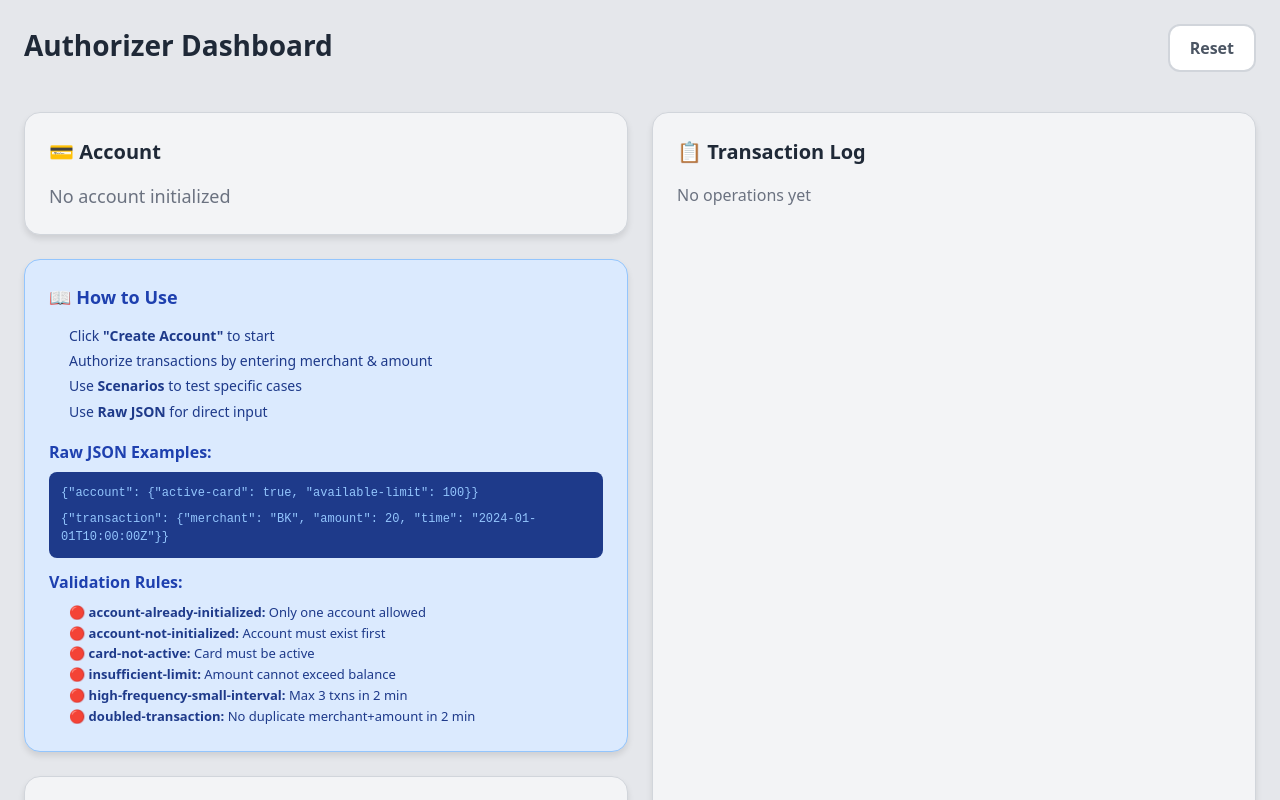
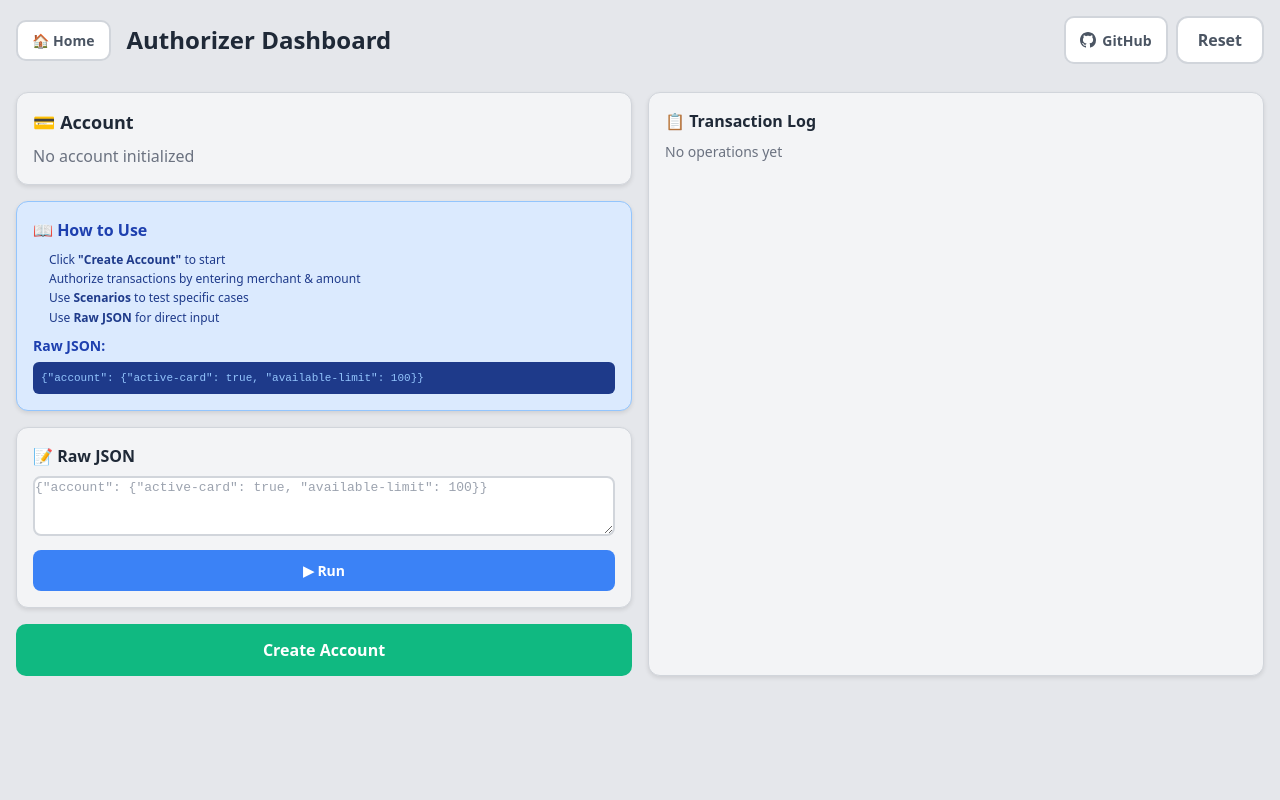
Before and after one commit to rubenct/authorizer, a React (Vite) app in the folder frontend/: page / in a window 1280 px wide. Shown: the top 800 px of the page. Built offline with nearby package versions, Linux system fonts and the light colour scheme.

Commit message:
Add Home/GitHub links with icons and optimize initial view

```diff
--- a/frontend/src/App.jsx
+++ b/frontend/src/App.jsx
@@ -7,7 +7,7 @@ const scenarios = [
   { id: 'high', name: 'High Frequency', ops: [{ account: {'active-card':true, 'available-limit':100 }}, { transaction:{ merchant:'A', amount:10, time:new Date(Date.now()-1000) }}, { transaction:{ merchant:'B', amount:10, time:new Date(Date.now()-500) }}, { transaction:{ merchant:'C', amount:10, time:new Date() }}, { transaction:{ merchant:'D', amount:10, time:new Date() }}]},
 ];
 
-const cardStyle = { background: '#f3f4f6', border: '1px solid #d1d5db', borderRadius: 16, padding: 24, boxShadow: '0 4px 6px rgba(0,0,0,0.1)' };
+const cardStyle = { background: '#f3f4f6', border: '1px solid #d1d5db', borderRadius: 12, padding: 16, boxShadow: '0 2px 4px rgba(0,0,0,0.1)' };
 
 function App() {
   const { account, transactions, log, violations, createAccount, authorizeTransaction, reset, loadScenario, process } = useAuthorizer();
@@ -44,23 +44,30 @@ function App() {
   const balanceColor = !account ? '#6b7280' : account.availableLimit > 300 ? '#059669' : account.availableLimit > 100 ? '#d97706' : '#dc2626';
 
   return (
-    <div style={{ minHeight: '100vh', background: '#e5e7eb', color: '#111827', padding: 24 }}>
-      <div style={{ display: 'flex', justifyContent: 'space-between', marginBottom: 24, paddingBottom: 16 }}>
-        <h1 style={{ fontSize: 28, fontWeight: 'bold', color: '#1f2937' }}>Authorizer Dashboard</h1>
+    <div style={{ minHeight: '100vh', background: '#e5e7eb', color: '#111827', padding: 16 }}>
+      <div style={{ display: 'flex', justifyContent: 'space-between', marginBottom: 16, paddingBottom: 12 }}>
+        <div style={{ display: 'flex', alignItems: 'center', gap: 16 }}>
+          <a href="https://www.rcarino.com/" style={{ textDecoration: 'none', padding: '8px 14px', background: '#fff', border: '2px solid #d1d5db', borderRadius: 10, color: '#4b5563', fontWeight: 600, fontSize: 14 }}>🏠 Home</a>
+          <h1 style={{ fontSize: 24, fontWeight: 'bold', color: '#1f2937' }}>Authorizer Dashboard</h1>
+        </div>
         <div style={{ display: 'flex', gap: 8, position: 'relative' }}>
+          <a href="#" target="_blank" rel="noopener noreferrer" style={{ padding: '8px 14px', background: '#fff', border: '2px solid #d1d5db', borderRadius: 10, color: '#4b5563', fontWeight: 600, fontSize: 14, textDecoration: 'none', display: 'flex', alignItems: 'center', gap: 6 }}>
+            <svg height="16" viewBox="0 0 16 16" version="1.1" width="16" fill="currentColor"><path d="M8 0C3.58 0 0 3.58 0 8c0 3.54 2.29 6.53 5.47 7.59.4.07.55-.17.55-.38 0-.19-.01-.82-.01-1.49-2.01.37-2.53-.49-2.69-.94-.09-.23-.48-.94-.82-1.13-.28-.15-.68-.52-.01-.53.63-.01 1.08.58 1.23.82.72 1.21 1.87.87 2.33.66.07-.52.28-.87.51-1.07-1.78-.2-3.64-.89-3.64-3.95 0-.87.31-1.59.82-2.15-.08-.2-.36-1.02.08-2.12 0 0 .67-.21 2.2.82.64-.18 1.32-.27 2-.27.68 0 1.36.09 2 .27 1.53-1.04 2.2-.82 2.2-.82.44 1.1.16 1.92.08 2.12.51.56.82 1.27.82 2.15 0 3.07-1.87 3.75-3.65 3.95.29.25.54.73.54 1.48 0 1.07-.01 1.93-.01 2.2 0 .21.15.46.55.38A8.013 8.013 0 0016 8c0-4.42-3.58-8-8-8z"></path></svg>
+            GitHub
+          </a>
           {viewMode === 'high-level' && (
             <button
               onMouseEnter={() => setShowHelp(true)}
               onMouseLeave={() => setShowHelp(false)}
-              style={{ padding: '10px 16px', background: '#fff', border: '2px solid #d1d5db', borderRadius: 12, color: '#4b5563', fontWeight: 600, fontSize: 18, cursor: 'help' }}
+              style={{ padding: '8px 14px', background: '#fff', border: '2px solid #d1d5db', borderRadius: 10, color: '#4b5563', fontWeight: 600, fontSize: 16, cursor: 'help' }}
             >
               ?
             </button>
           )}
           {showHelp && viewMode === 'high-level' && (
-            <div style={{ position: 'absolute', top: 50, right: 0, width: 280, background: '#fff', border: '2px solid #d1d5db', borderRadius: 12, padding: 16, boxShadow: '0 8px 16px rgba(0,0,0,0.15)', zIndex: 100 }}>
-              <h4 style={{ fontSize: 16, fontWeight: 700, marginBottom: 12, color: '#1f2937' }}>📖 Validation Rules</h4>
-              <ul style={{ fontSize: 13, lineHeight: 1.8, color: '#4b5563', paddingLeft: 16 }}>
+            <div style={{ position: 'absolute', top: 40, right: 0, width: 240, background: '#fff', border: '2px solid #d1d5db', borderRadius: 10, padding: 12, boxShadow: '0 4px 8px rgba(0,0,0,0.15)', zIndex: 100 }}>
+              <h4 style={{ fontSize: 14, fontWeight: 700, marginBottom: 8, color: '#1f2937' }}>📖 Validation Rules</h4>
+              <ul style={{ fontSize: 12, lineHeight: 1.6, color: '#4b5563', paddingLeft: 12 }}>
                 <li>🔴 <strong>account-already-initialized:</strong> Only one account allowed</li>
                 <li>🔴 <strong>account-not-initialized:</strong> Account must exist first</li>
                 <li>🔴 <strong>card-not-active:</strong> Card must be active</li>
@@ -74,11 +81,11 @@ function App() {
         </div>
       </div>
 
-      <div style={{ display: 'grid', gridTemplateColumns: '1fr 1fr', gap: 24 }}>
-        <div style={{ display: 'flex', flexDirection: 'column', gap: 24 }}>
+      <div style={{ display: 'grid', gridTemplateColumns: '1fr 1fr', gap: 16 }}>
+        <div style={{ display: 'flex', flexDirection: 'column', gap: 16 }}>
           <div style={cardStyle}>
-            <h2 style={{ fontSize: 20, fontWeight: 700, marginBottom: 16, color: '#1f2937' }}>💳 Account</h2>
-            {!account ? <p style={{ color: '#6b7280', fontSize: 18 }}>No account initialized</p> : <p style={{ fontSize: 56, fontWeight: 'bold', color: balanceColor }}>${account?.availableLimit}</p>}
+            <h2 style={{ fontSize: 18, fontWeight: 700, marginBottom: 8, color: '#1f2937' }}>💳 Account</h2>
+            {!account ? <p style={{ color: '#6b7280', fontSize: 16 }}>No account initialized</p> : <p style={{ fontSize: 36, fontWeight: 'bold', color: balanceColor }}>${account?.availableLimit}</p>}
           </div>
 
           {violations.length > 0 && (
@@ -90,58 +97,48 @@ function App() {
 
           {viewMode === 'initial' && (
             <>
-              <div style={{ ...cardStyle, background: '#dbeafe', borderColor: '#93c5fd' }}>
-                <h3 style={{ fontSize: 18, fontWeight: 700, marginBottom: 12, color: '#1e40af' }}>📖 How to Use</h3>
-                <ul style={{ color: '#1e3a8a', fontSize: 14, lineHeight: 1.8, paddingLeft: 20 }}>
+              <div style={{ ...cardStyle, background: '#dbeafe', borderColor: '#93c5fd', padding: 16 }}>
+                <h3 style={{ fontSize: 16, fontWeight: 700, marginBottom: 8, color: '#1e40af' }}>📖 How to Use</h3>
+                <ul style={{ color: '#1e3a8a', fontSize: 12, lineHeight: 1.6, paddingLeft: 16, marginBottom: 8 }}>
                   <li>Click <strong>"Create Account"</strong> to start</li>
                   <li>Authorize transactions by entering merchant & amount</li>
                   <li>Use <strong>Scenarios</strong> to test specific cases</li>
                   <li>Use <strong>Raw JSON</strong> for direct input</li>
                 </ul>
-                <h4 style={{ fontSize: 16, fontWeight: 700, marginTop: 16, marginBottom: 8, color: '#1e40af' }}>Raw JSON Examples:</h4>
-                <div style={{ background: '#1e3a8a', padding: 12, borderRadius: 8, marginBottom: 12 }}>
-                  <p style={{ color: '#93c5fd', fontSize: 12, fontFamily: 'monospace', marginBottom: 8 }}>{'{"account": {"active-card": true, "available-limit": 100}}'}</p>
-                  <p style={{ color: '#93c5fd', fontSize: 12, fontFamily: 'monospace' }}>{'{"transaction": {"merchant": "BK", "amount": 20, "time": "2024-01-01T10:00:00Z"}}'}</p>
+                <h4 style={{ fontSize: 14, fontWeight: 700, marginBottom: 6, color: '#1e40af' }}>Raw JSON:</h4>
+                <div style={{ background: '#1e3a8a', padding: 8, borderRadius: 6 }}>
+                  <p style={{ color: '#93c5fd', fontSize: 11, fontFamily: 'monospace' }}>{'{"account": {"active-card": true, "available-limit": 100}}'}</p>
                 </div>
-                <h4 style={{ fontSize: 16, fontWeight: 700, marginTop: 12, marginBottom: 8, color: '#1e40af' }}>Validation Rules:</h4>
-                <ul style={{ color: '#1e3a8a', fontSize: 13, lineHeight: 1.6, paddingLeft: 20 }}>
-                  <li>🔴 <strong>account-already-initialized:</strong> Only one account allowed</li>
-                  <li>🔴 <strong>account-not-initialized:</strong> Account must exist first</li>
-                  <li>🔴 <strong>card-not-active:</strong> Card must be active</li>
-                  <li>🔴 <strong>insufficient-limit:</strong> Amount cannot exceed balance</li>
-                  <li>🔴 <strong>high-frequency-small-interval:</strong> Max 3 txns in 2 min</li>
-                  <li>🔴 <strong>doubled-transaction:</strong> No duplicate merchant+amount in 2 min</li>
-                </ul>
               </div>
 
               <div style={cardStyle}>
-                <h3 style={{ fontSize: 18, fontWeight: 700, marginBottom: 12, color: '#1f2937' }}>📝 Raw JSON</h3>
-                <textarea value={jsonInput} onChange={e => setJsonInput(e.target.value)} placeholder='{"account": {"active-card": true, "available-limit": 100}}' style={{ width: '100%', height: 80, background: '#fff', border: '2px solid #d1d5db', borderRadius: 8, color: '#111827', fontFamily: 'monospace', fontSize: 14 }} />
-                <button type="button" onClick={handleJsonInitial} style={{ marginTop: 12, width: '100%', padding: 14, background: '#3b82f6', color: 'white', border: 'none', borderRadius: 10, fontWeight: 600, fontSize: 16 }}>▶ Run</button>
+                <h3 style={{ fontSize: 16, fontWeight: 700, marginBottom: 8, color: '#1f2937' }}>📝 Raw JSON</h3>
+                <textarea value={jsonInput} onChange={e => setJsonInput(e.target.value)} placeholder='{"account": {"active-card": true, "available-limit": 100}}' style={{ width: '100%', height: 60, background: '#fff', border: '2px solid #d1d5db', borderRadius: 8, color: '#111827', fontFamily: 'monospace', fontSize: 13 }} />
+                <button type="button" onClick={handleJsonInitial} style={{ marginTop: 8, width: '100%', padding: 10, background: '#3b82f6', color: 'white', border: 'none', borderRadius: 8, fontWeight: 600, fontSize: 14 }}>▶ Run</button>
               </div>
 
-              <button type="button" onClick={handleCreate} style={{ padding: 18, background: '#10b981', color: 'white', border: 'none', borderRadius: 12, fontWeight: 700, fontSize: 18 }}>Create Account</button>
+              <button type="button" onClick={handleCreate} style={{ padding: 14, background: '#10b981', color: 'white', border: 'none', borderRadius: 10, fontWeight: 700, fontSize: 16 }}>Create Account</button>
             </>
           )}
 
           {viewMode === 'high-level' && (
             <>
               <div style={cardStyle}>
-                <h3 style={{ fontSize: 18, fontWeight: 700, marginBottom: 12, color: '#1f2937' }}>💸 New Transaction</h3>
-                <input value={merchant} onChange={e => setMerchant(e.target.value)} placeholder="Merchant name" style={{ width: '100%', padding: 12, marginBottom: 10, background: '#fff', border: '2px solid #d1d5db', borderRadius: 10, color: '#111827', fontSize: 16 }} />
-                <input value={amount} onChange={e => setAmount(e.target.value)} placeholder="Amount" type="number" style={{ width: '100%', padding: 12, marginBottom: 10, background: '#fff', border: '2px solid #d1d5db', borderRadius: 10, color: '#111827', fontSize: 16 }} />
-                <button type="button" onClick={handleTx} style={{ width: '100%', padding: 14, background: '#3b82f6', color: 'white', border: 'none', borderRadius: 10, fontWeight: 600, fontSize: 16 }}>Authorize</button>
+                <h3 style={{ fontSize: 16, fontWeight: 700, marginBottom: 8, color: '#1f2937' }}>💸 New Transaction</h3>
+                <input value={merchant} onChange={e => setMerchant(e.target.value)} placeholder="Merchant name" style={{ width: '100%', padding: 10, marginBottom: 8, background: '#fff', border: '2px solid #d1d5db', borderRadius: 8, color: '#111827', fontSize: 14 }} />
+                <input value={amount} onChange={e => setAmount(e.target.value)} placeholder="Amount" type="number" style={{ width: '100%', padding: 10, marginBottom: 8, background: '#fff', border: '2px solid #d1d5db', borderRadius: 8, color: '#111827', fontSize: 14 }} />
+                <button type="button" onClick={handleTx} style={{ width: '100%', padding: 10, background: '#3b82f6', color: 'white', border: 'none', borderRadius: 8, fontWeight: 600, fontSize: 14 }}>Authorize</button>
               </div>
 
               <div style={cardStyle}>
-                <h3 style={{ fontSize: 18, fontWeight: 700, marginBottom: 12, color: '#1f2937' }}>🎯 Scenarios</h3>
+                <h3 style={{ fontSize: 16, fontWeight: 700, marginBottom: 8, color: '#1f2937' }}>🎯 Scenarios</h3>
                 <select
                   onChange={e => {
                     const s = scenarios.find(x => x.id === e.target.value);
                     if (s) loadScenario(s.ops);
                     e.target.value = '';
                   }}
-                  style={{ width: '100%', padding: 12, background: '#fff', border: '2px solid #d1d5db', borderRadius: 10, color: '#111827', fontSize: 16 }}
+                  style={{ width: '100%', padding: 10, background: '#fff', border: '2px solid #d1d5db', borderRadius: 8, color: '#111827', fontSize: 14 }}
                 >
                   <option value="">Select a scenario...</option>
                   {scenarios.map(s => <option key={s.id} value={s.id}>{s.name}</option>)}
@@ -152,11 +149,11 @@ function App() {
         </div>
 
         <div style={cardStyle}>
-          <h3 style={{ fontSize: 20, fontWeight: 700, marginBottom: 16, color: '#1f2937' }}>📋 Transaction Log</h3>
-          {log.length === 0 ? <p style={{ color: '#6b7280', fontSize: 16 }}>No operations yet</p> : log.map(l => (
-            <div key={l.id} style={{ padding: 16, background: '#fff', borderRadius: 10, marginBottom: 10, borderLeft: l.violations.length ? '5px solid #dc2626' : '5px solid #10b981', boxShadow: '0 1px 2px rgba(0,0,0,0.05)' }}>
-              <span style={{ fontSize: 16, fontWeight: 600 }}>{l.operation.account ? '✅ Account created' : `💰 ${l.operation.transaction?.merchant} - $${l.operation.transaction?.amount}`}</span>
-              {l.violations.length > 0 && <span style={{ color: '#dc2626', display: 'block', fontSize: 14, marginTop: 4 }}>{l.violations.join(', ')}</span>}
+          <h3 style={{ fontSize: 16, fontWeight: 700, marginBottom: 8, color: '#1f2937' }}>📋 Transaction Log</h3>
+          {log.length === 0 ? <p style={{ color: '#6b7280', fontSize: 14 }}>No operations yet</p> : log.map(l => (
+            <div key={l.id} style={{ padding: 10, background: '#fff', borderRadius: 8, marginBottom: 8, borderLeft: l.violations.length ? '4px solid #dc2626' : '4px solid #10b981', boxShadow: '0 1px 2px rgba(0,0,0,0.05)' }}>
+              <span style={{ fontSize: 14, fontWeight: 600 }}>{l.operation.account ? '✅ Account created' : `💰 ${l.operation.transaction?.merchant} - $${l.operation.transaction?.amount}`}</span>
+              {l.violations.length > 0 && <span style={{ color: '#dc2626', display: 'block', fontSize: 12, marginTop: 4 }}>{l.violations.join(', ')}</span>}
             </div>
           ))}
         </div>
```
